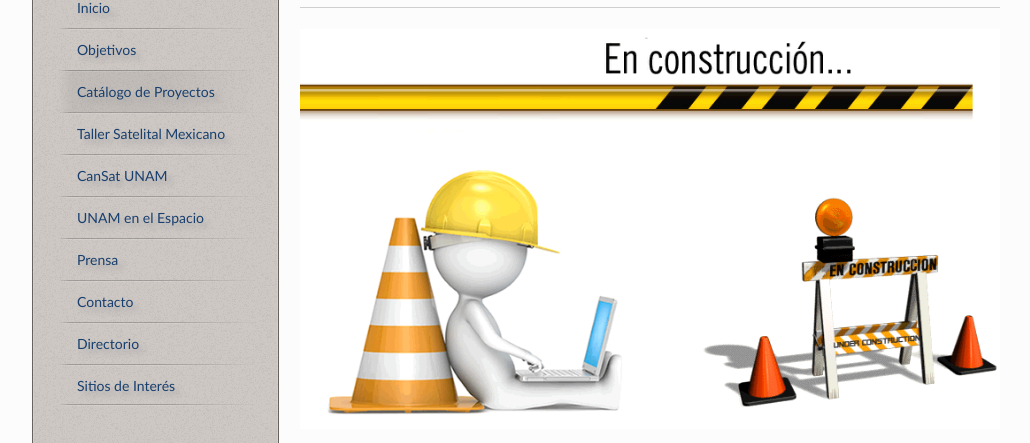
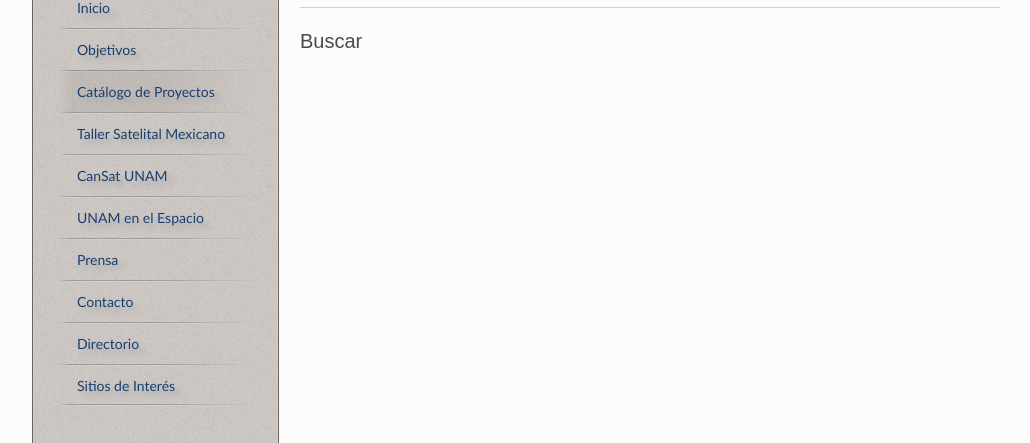
Before and after one commit to Tonatiuh03/Pagina-del-PEU, a website: page PaginaPEU/public_html/catalogo.html in a window 1280 px wide. Shown: the part 225-668 px from the top of the page, without its empty margins (124-1154 px from the left). Drawn offline with nearby package versions, Linux system fonts and the light colour scheme; a web font is replaced by a local one.

```diff
--- a/PaginaPEU/public_html/catalogo.html
+++ b/PaginaPEU/public_html/catalogo.html
@@ -118,7 +118,8 @@
     <h1 class="title">Catálogo de Proyectos</h1>
     <div class="line"></div>
 
-    <img src="style/images/construccion.gif" height="400" width="700">
+    <!-- <img src="style/images/construccion.gif" height="400" width="700">-->
+    <h2>Buscar</h2>
 
      </div>
 </div>
```
